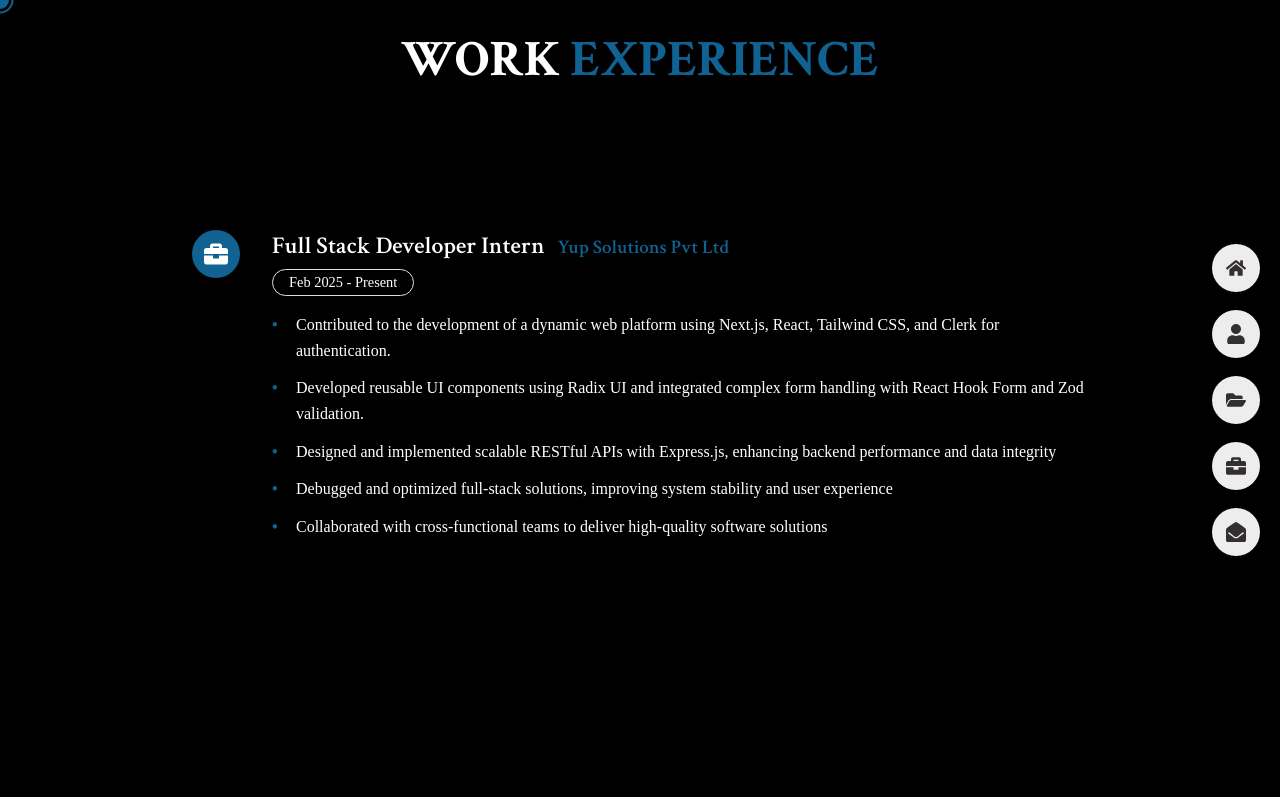
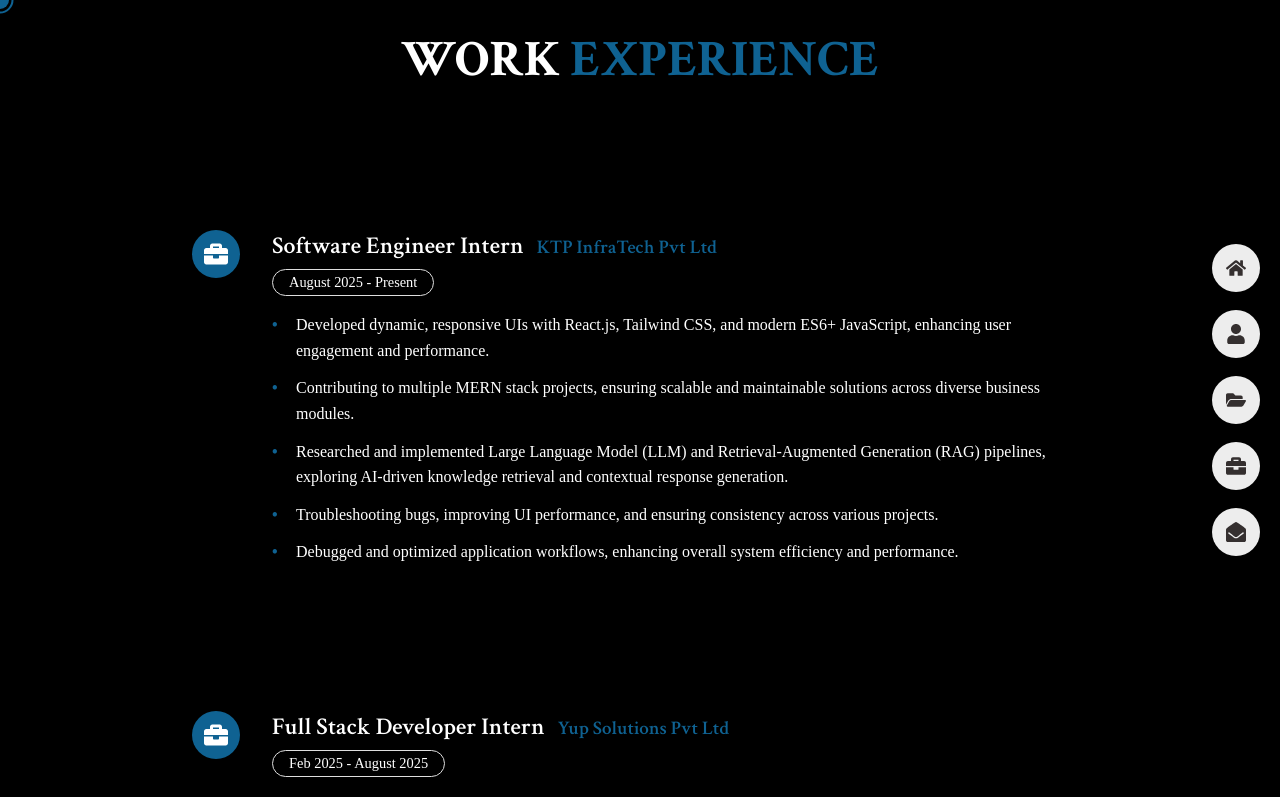
Before and after one commit to nitin-04/Personal-Portfolio, a React (Vite) app: page /experience in a window 1280 px wide. Shown: the top 797 px of the page. Built offline with nearby package versions, Linux system fonts and the light colour scheme; a web font is replaced by a local one.

Commit message:
Feat: experience

```diff
--- a/src/pages/about/About.jsx
+++ b/src/pages/about/About.jsx
@@ -1,50 +1,58 @@
-import Skills from "../../components/Skills";
-import Stats from "../../components/Stats";
-import ResumeItem from "../../components/ResumeItem";
-import "./about.css";
-import Resume from "../../components/Resume";
-import { FaBriefcase, FaGraduationCap } from "react-icons/fa";
+import Skills from '../../components/Skills';
+import Stats from '../../components/Stats';
+import ResumeItem from '../../components/ResumeItem';
+import './about.css';
+import Resume from '../../components/Resume';
+import { FaBriefcase, FaGraduationCap } from 'react-icons/fa';
 
 const About = () => {
   const resume = [
     {
       id: 1,
-      category: "education",
+      category: 'education',
       icon: <FaBriefcase />,
-      year: "Feb 2025 - Present",
-      title: "YUP Solutions Pvt Ltd <span> Full Stack Developer Intern </span>",
-      desc: "Remote - Mississauga, Canada ",
+      year: 'August 2025 - Present',
+      title: 'KTP InfraTech Pvt Ltd <span> Software Engineer Intern </span>',
+      desc: 'Sector 49, Gurgaon ',
     },
     {
       id: 2,
-      category: "education",
-      icon: <FaGraduationCap />,
-      year: "2023-2025",
-      title: "Master Degree <span> Master Of Computer Applications </span>",
-      desc: "Gautam Buddha University, Greater Noida",
+      category: 'education',
+      icon: <FaBriefcase />,
+      year: 'Feb 2025 - August 2025',
+      title: 'YUP Solutions Pvt Ltd <span> Full Stack Developer Intern </span>',
+      desc: 'Remote - Mississauga, Canada ',
     },
-
     {
       id: 3,
+      category: 'education',
       icon: <FaGraduationCap />,
-      year: "2019-2022",
-      title: "Bachelor Degree <span> Bachelor of Science </span>",
-      desc: "Hemvati Nandan Bahuguna Garhwal University,  Srinagar Garhwal, Uttarakhand",
+      year: '2023-2025',
+      title: 'Master Degree <span> Master Of Computer Applications </span>',
+      desc: 'Gautam Buddha University, Greater Noida',
     },
 
     {
       id: 4,
       icon: <FaGraduationCap />,
-      year: "2018",
-      title: "Intermediate",
-      desc: "Shri Guru Ram Rai Public School, Srinagar Garhwal, Uttarakhand",
+      year: '2019-2022',
+      title: 'Bachelor Degree <span> Bachelor of Science </span>',
+      desc: 'Hemvati Nandan Bahuguna Garhwal University,  Srinagar Garhwal, Uttarakhand',
     },
+
     {
       id: 5,
       icon: <FaGraduationCap />,
-      year: "2016",
-      title: "High School",
-      desc: "Shri Guru Ram Rai Public School, Srinagar Garhwal, Uttarakhand",
+      year: '2018',
+      title: 'Intermediate',
+      desc: 'Shri Guru Ram Rai Public School, Srinagar Garhwal, Uttarakhand',
+    },
+    {
+      id: 6,
+      icon: <FaGraduationCap />,
+      year: '2016',
+      title: 'High School',
+      desc: 'Shri Guru Ram Rai Public School, Srinagar Garhwal, Uttarakhand',
     },
   ];
 
@@ -119,7 +127,7 @@
 
       <section className="skills">
         <h1 className="section__subtitle subtitle__center">
-          {" "}
+          {' '}
           My <span>Skills</span>
         </h1>
         <div className="skills__container ">
--- a/src/pages/contact/Contact.jsx
+++ b/src/pages/contact/Contact.jsx
@@ -1,22 +1,26 @@
-import { useState } from "react";
+import { useState } from 'react';
 import {
   FaEnvelopeOpen,
   FaPhoneSquareAlt,
   FaGithub,
   FaLinkedin,
-} from "react-icons/fa";
-import { FiSend } from "react-icons/fi";
-import "./contact.css";
+} from 'react-icons/fa';
+import { FiSend } from 'react-icons/fi';
+import './contact.css';
 
 const Contact = () => {
   const [formData, setFormData] = useState({
-        name: "",
-        email: "",
-        subject: "",
-        message: "",
+    name: '',
+    email: '',
+    subject: '',
+    message: '',
   });
 
-    const [status, setStatus] = useState({ loading: false, message: "", type: "" });
+  const [status, setStatus] = useState({
+    loading: false,
+    message: '',
+    type: '',
+  });
 
   const handleChange = (e) => {
     setFormData({ ...formData, [e.target.name]: e.target.value });
@@ -24,14 +28,14 @@
 
   const handleSubmit = async (e) => {
     e.preventDefault();
-        setStatus({ loading: true, message: "", type: "" });
+    setStatus({ loading: true, message: '', type: '' });
 
     try {
-            const response = await fetch("https://api.web3forms.com/submit", {
-                method: "POST",
-                headers: { "Content-Type": "application/json" },
+      const response = await fetch('https://api.web3forms.com/submit', {
+        method: 'POST',
+        headers: { 'Content-Type': 'application/json' },
         body: JSON.stringify({
-                    access_key: "05d0483a-2f2f-4100-8f12-2f1b1a8b9724",
+          access_key: '05d0483a-2f2f-4100-8f12-2f1b1a8b9724',
           ...formData,
         }),
       });
@@ -39,15 +43,23 @@
       if (response.ok) {
         setStatus({
           loading: false,
-                    message: "Message sent successfully! Thank you for reaching out.",
-                    type: "success",
+          message: 'Message sent successfully! Thank you for reaching out.',
+          type: 'success',
         });
-                setFormData({ name: "", email: "", subject: "", message: "" });
+        setFormData({ name: '', email: '', subject: '', message: '' });
       } else {
-                setStatus({ loading: false, message: "Something went wrong. Please try again.", type: "error" });
+        setStatus({
+          loading: false,
+          message: 'Something went wrong. Please try again.',
+          type: 'error',
+        });
       }
     } catch (err) {
-            setStatus({ loading: false, message: "An error occurred. Please try again.", type: "error" });
+      setStatus({
+        loading: false,
+        message: 'An error occurred. Please try again.',
+        type: 'error',
+      });
     }
   };
 
@@ -59,7 +71,9 @@
 
       <div className="contact__container container grid">
         <div className="contact__data">
-                    <h3 className="contact__title"><span>Contact Me</span> Here</h3>
+          <h3 className="contact__title">
+            <span>Contact Me</span> Here
+          </h3>
           <p className="contact__description">
             {`I’d love to hear from you ! Whether you have a job opportunity, a collaboration idea, or just
                         want to chat about web development, feel free to reach out.`}
@@ -69,7 +83,7 @@
             <div className="info__item">
               <FaEnvelopeOpen className="info__icon" />
               <div>
-                                <span className="info__title">Mail Me</span>
+                <span className="info__title">Mail </span>
                 <h4 className="info__desc">nitinbahuguna1251@gmail.com</h4>
               </div>
             </div>
@@ -83,10 +97,18 @@
           </div>
 
           <div className="contact__socials">
-                        <a href="https://github.com/nitin-04" className="contact__social-link" target="_blank">
+            <a
+              href="https://github.com/nitin-04"
+              className="contact__social-link"
+              target="_blank"
+            >
               <FaGithub />
             </a>
-                        <a href="https://www.linkedin.com/in/nitin-bahuguna-66624b176" className="contact__social-link" target="_blank">
+            <a
+              href="https://www.linkedin.com/in/nitin-bahuguna-66624b176"
+              className="contact__social-link"
+              target="_blank"
+            >
               <FaLinkedin />
             </a>
           </div>
@@ -140,17 +162,21 @@
             />
           </div>
 
-                    <button className="send_button" type="submit" disabled={status.loading}>
-                        <div className="msg">{status.loading ? "Sending..." : "Send Message"}</div>
+          <button
+            className="send_button"
+            type="submit"
+            disabled={status.loading}
+          >
+            <div className="msg">
+              {status.loading ? 'Sending...' : 'Send Message'}
+            </div>
             <span className="send_button__icon ">
               <FiSend />
             </span>
           </button>
 
           {status.message && (
-                        <p className={`status-message ${status.type}`}>
-                            {status.message}
-                        </p>
+            <p className={`status-message ${status.type}`}>{status.message}</p>
           )}
         </form>
       </div>
--- a/src/pages/experience/Experience.jsx
+++ b/src/pages/experience/Experience.jsx
@@ -1,20 +1,34 @@
-import "./experience.css";
-import { FaBriefcase } from "react-icons/fa";
+import './experience.css';
+import { FaBriefcase } from 'react-icons/fa';
 
 const Experience = () => {
   const experiences = [
     {
       id: 1,
       icon: <FaBriefcase />,
-      year: "Feb 2025 - Present",
-      title: "Full Stack Developer Intern",
-      company: "Yup Solutions Pvt Ltd",
+      year: 'August 2025 - Present',
+      title: 'Software Engineer Intern',
+      company: 'KTP InfraTech Pvt Ltd',
       description: [
-        "Contributed to the development of a dynamic web platform using Next.js, React, Tailwind CSS, and Clerk for authentication.",
-        "Developed reusable UI components using Radix UI and integrated complex form handling with React Hook Form and Zod validation.",
-        "Designed and implemented scalable RESTful APIs with Express.js, enhancing backend performance and data integrity",
-        "Debugged and optimized full-stack solutions, improving system stability and user experience",
-        "Collaborated with cross-functional teams to deliver high-quality software solutions",
+        'Developed dynamic, responsive UIs with React.js, Tailwind CSS, and modern ES6+ JavaScript, enhancing user engagement and performance.',
+        'Contributing to multiple MERN stack projects, ensuring scalable and maintainable solutions across diverse business modules.',
+        'Researched and implemented Large Language Model (LLM) and Retrieval-Augmented Generation (RAG) pipelines, exploring AI-driven knowledge retrieval and contextual response generation.',
+        'Troubleshooting bugs, improving UI performance, and ensuring consistency across various projects.',
+        'Debugged and optimized application workflows, enhancing overall system efficiency and performance.',
+      ],
+    },
+    {
+      id: 2,
+      icon: <FaBriefcase />,
+      year: 'Feb 2025 - August 2025',
+      title: 'Full Stack Developer Intern',
+      company: 'Yup Solutions Pvt Ltd',
+      description: [
+        'Contributed to the development of a dynamic web platform using Next.js, React, Tailwind CSS, and Clerk for authentication.',
+        'Developed reusable UI components using Radix UI and integrated complex form handling with React Hook Form and Zod validation.',
+        'Designed and implemented scalable RESTful APIs with Express.js, enhancing backend performance and data integrity',
+        'Debugged and optimized full-stack solutions, improving system stability and user experience',
+        'Collaborated with cross-functional teams to deliver high-quality software solutions',
       ],
     },
   ];
--- a/src/pages/experience/experience.css
+++ b/src/pages/experience/experience.css
@@ -1,7 +1,7 @@
 .experience__container {
   display: flex;
   flex-direction: column;
-    gap: 2rem;
+  /* gap: 2rem; */
   padding: 2rem 0;
 }
 
@@ -14,7 +14,6 @@
   border-radius: 1rem;
   box-shadow: 0 4px 12px rgba(0, 0, 0, 0.1);
   transition: transform 0.3s ease, box-shadow 0.3s ease;
-
 }
 
 .experience__item:hover {
@@ -80,7 +79,7 @@
 }
 
 .experience__description li::before {
-    content: "•";
+  content: '•';
   position: absolute;
   left: 0;
   color: var(--first-color);
```
Lines whose indentation alone changed are shown as unchanged.
